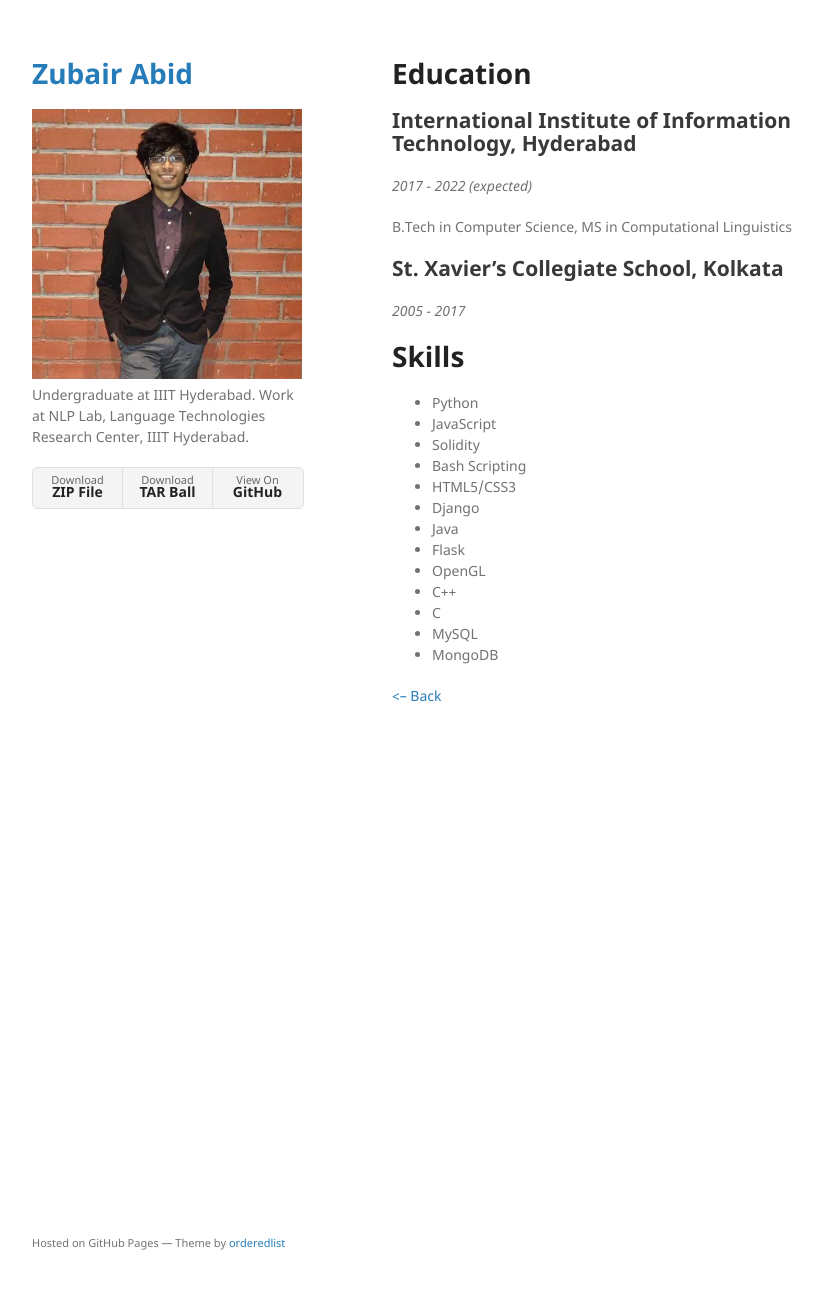
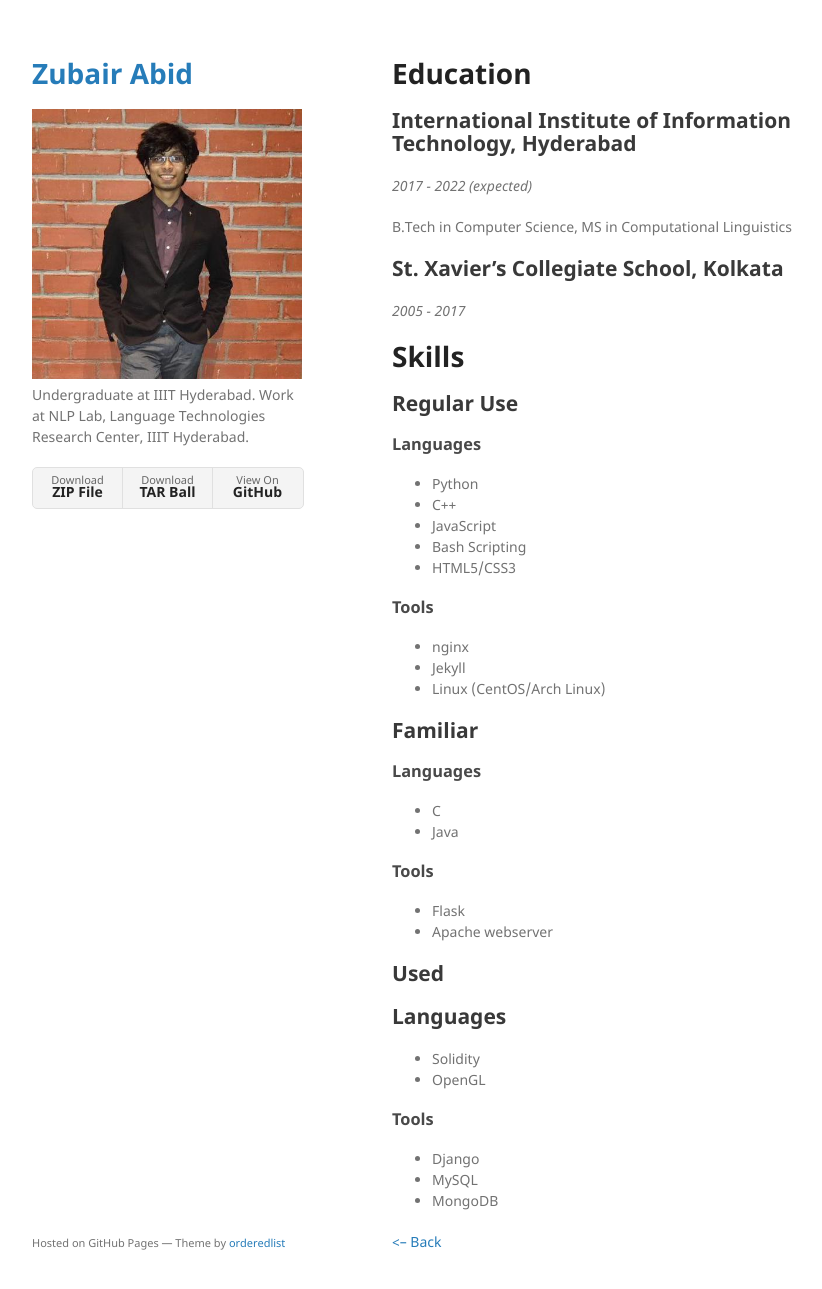
Before and after one commit to zubairabid/zubairabid.github.io, a Jekyll site: the page built from about.md, in a window 1280 px wide and 1322 px high. Shown: the top 1289 px of the window, without its empty margins (178-1000 px from the left). Built offline with Jekyll 4.4.1, drawn with Linux system fonts in a browser that asks for light colours.

Commit message:
Updated Resume Link and about page

```diff
--- a/about.md
+++ b/about.md
@@ -1,7 +1,6 @@
 ---
 layout: default
 ---
-
 
 # Education
 
@@ -15,19 +14,45 @@ _2005 - 2017_
 
 # Skills
 
+## Regular Use
+
+### Languages
+
 - Python
+- C++
 - JavaScript
-- Solidity
 - Bash Scripting
 - HTML5/CSS3
+
+### Tools
+
+- nginx
+- Jekyll
+- Linux (CentOS/Arch Linux)
+
+## Familiar
+
+### Languages
+
+- C
+- Java
+
+### Tools
+
+- Flask
+- Apache webserver
+
+## Used
+
+## Languages
+
+- Solidity
+- OpenGL
+
+### Tools
+
 - Django
-- Java
-- Flask
-- OpenGL
-- C++
-- C
 - MySQL
 - MongoDB
 
-
 [<-- Back](./)
```
Also changed, not shown: index.md (+2 -2 lines), 1 other file.
